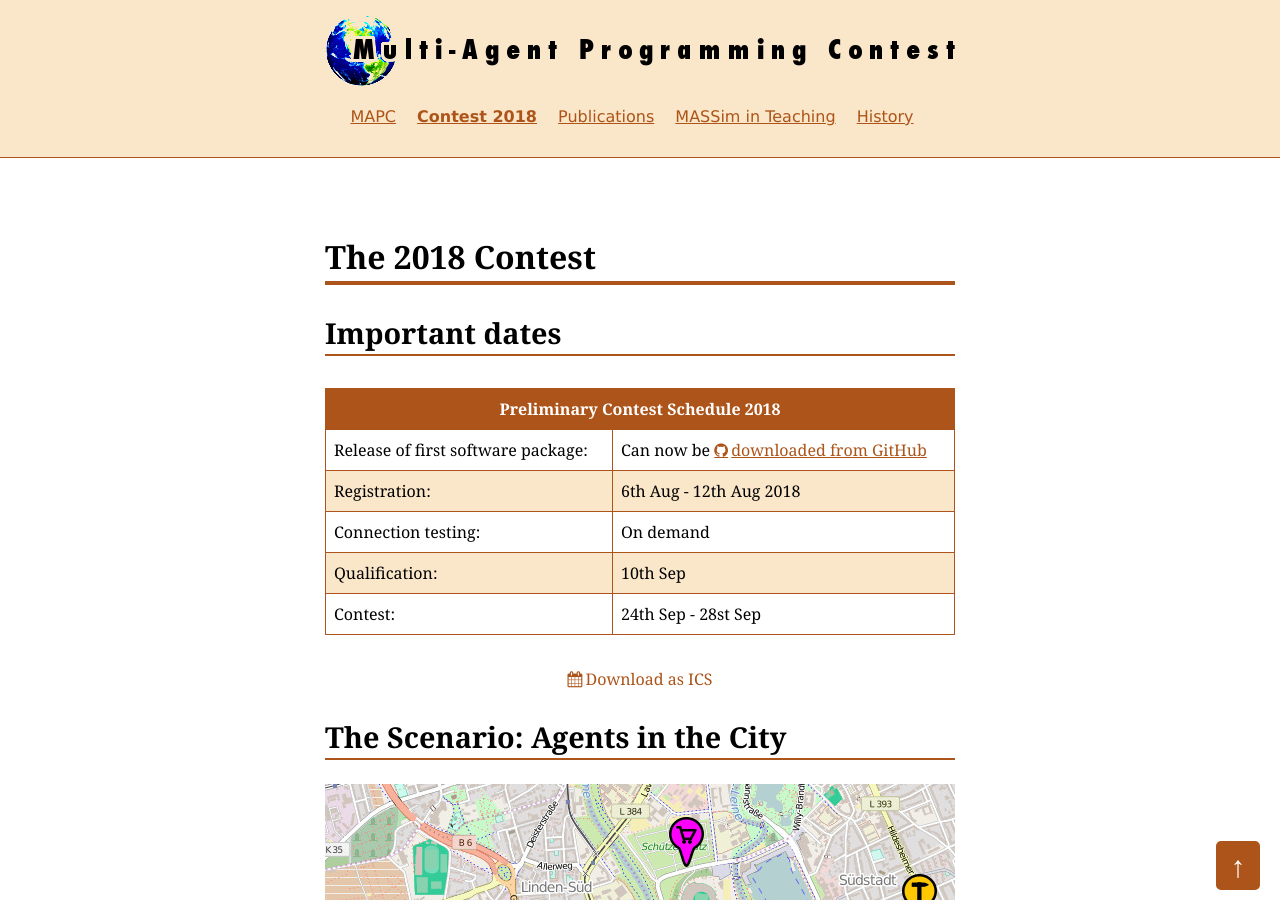
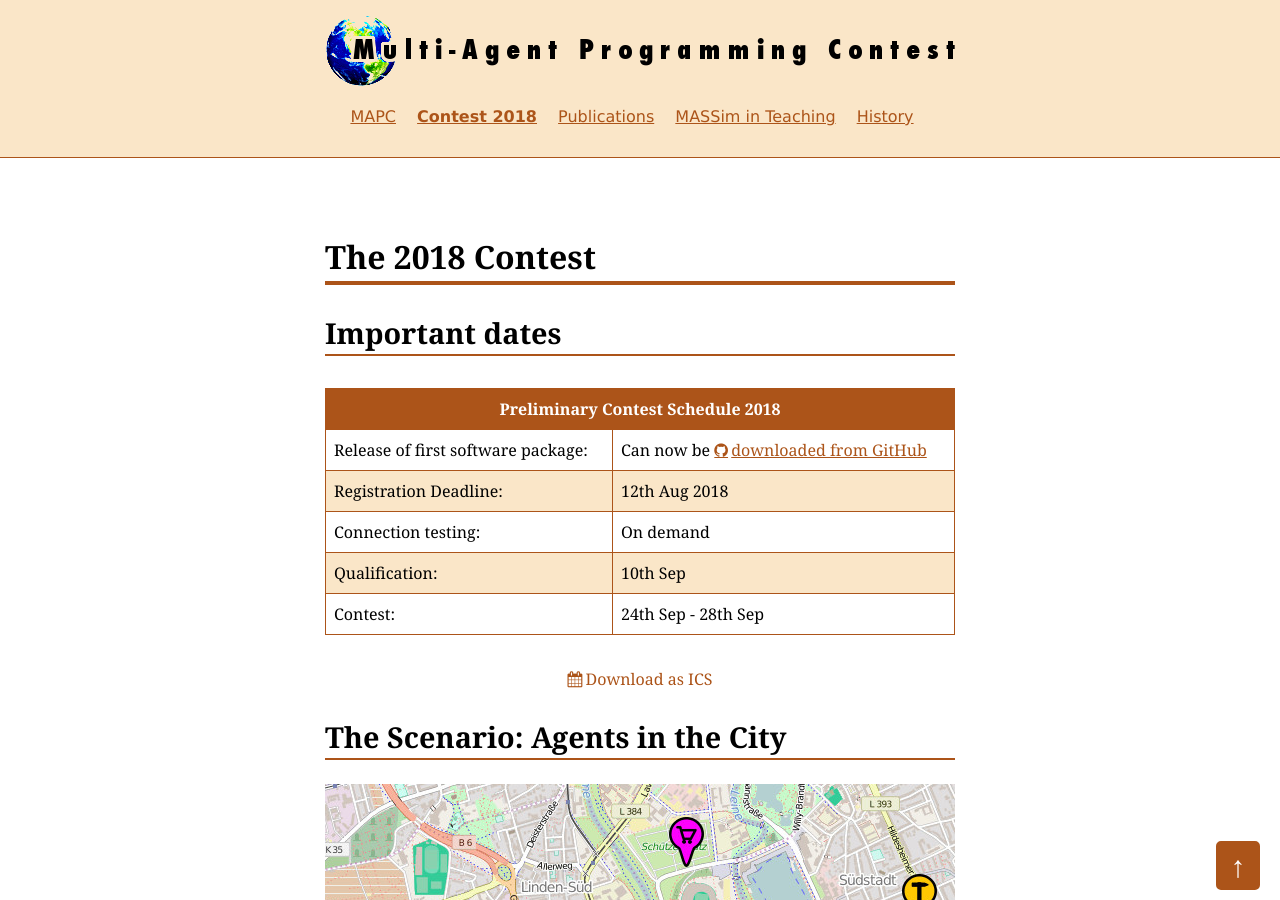
Before and after one commit to agentcontest/agentcontest.github.io, a Jekyll site: the page built from 2018/index.md, in a window 1280 px wide and 900 px high. Built offline with Jekyll 4.4.1, drawn with Linux system fonts in a browser that asks for light colours.

Commit message:
fix dates

```diff
--- a/2018/_schedule.html
+++ b/2018/_schedule.html
@@ -10,8 +10,8 @@
       <td>Can now be <a href="https://github.com/agentcontest/massim/releases">downloaded from GitHub</a></td>
     </tr>
     <tr>
-      <td>Registration:</td>
-      <td><time datetime="2018-08-06">6th Aug</time> - <time datetime="2018-08-12">12th Aug 2018</time></td>
+      <td>Registration Deadline:</td>
+      <td><time datetime="2018-08-12">12th Aug 2018</time></td>
     </tr>
     <tr>
       <td>Connection testing:</td>
@@ -23,7 +23,7 @@
     </tr>
     <tr>
       <td>Contest:</td>
-      <td><time datetime="2018-09-24">24th Sep</time> - <time datetime="2018-09-28">28st Sep</time></td>
+      <td><time datetime="2018-09-24">24th Sep</time> - <time datetime="2018-09-28">28th Sep</time></td>
     </tr>
   </tbody>
 </table>
```
Also changed, not shown: 1 other file.
